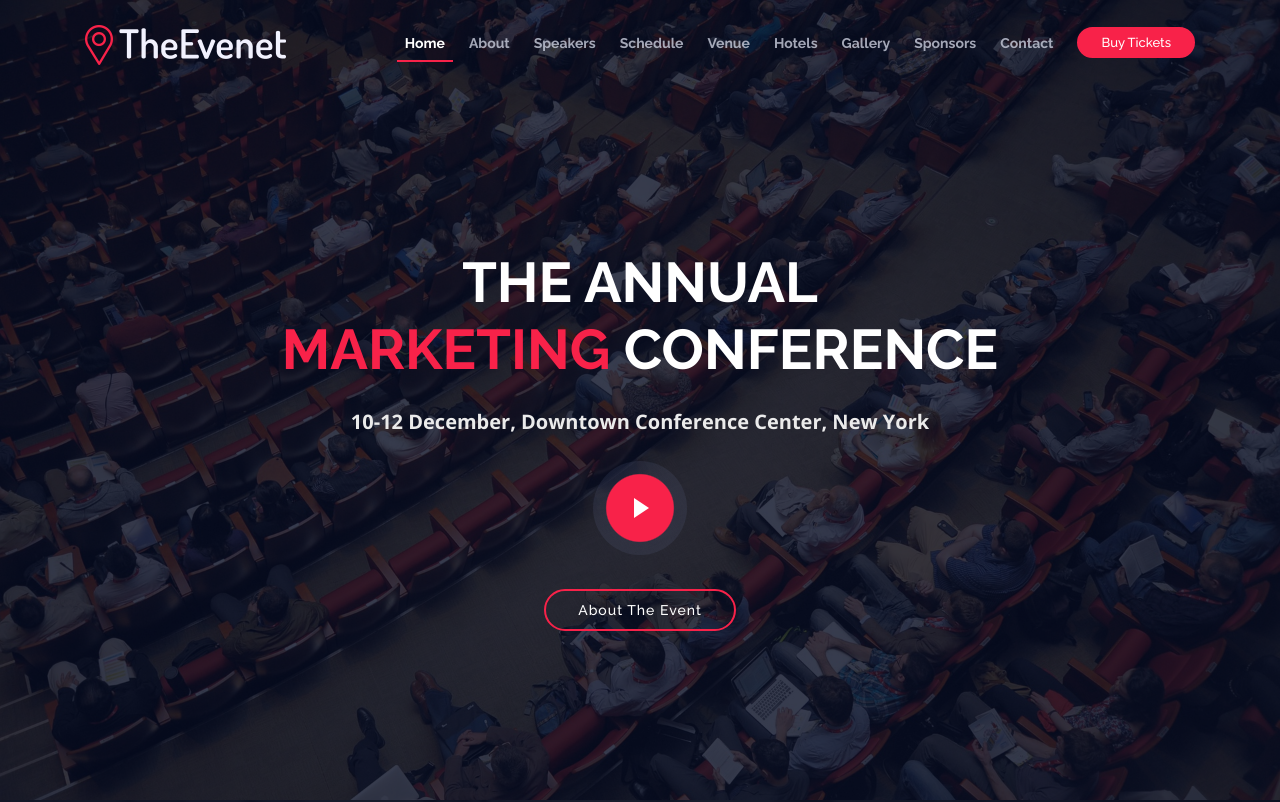
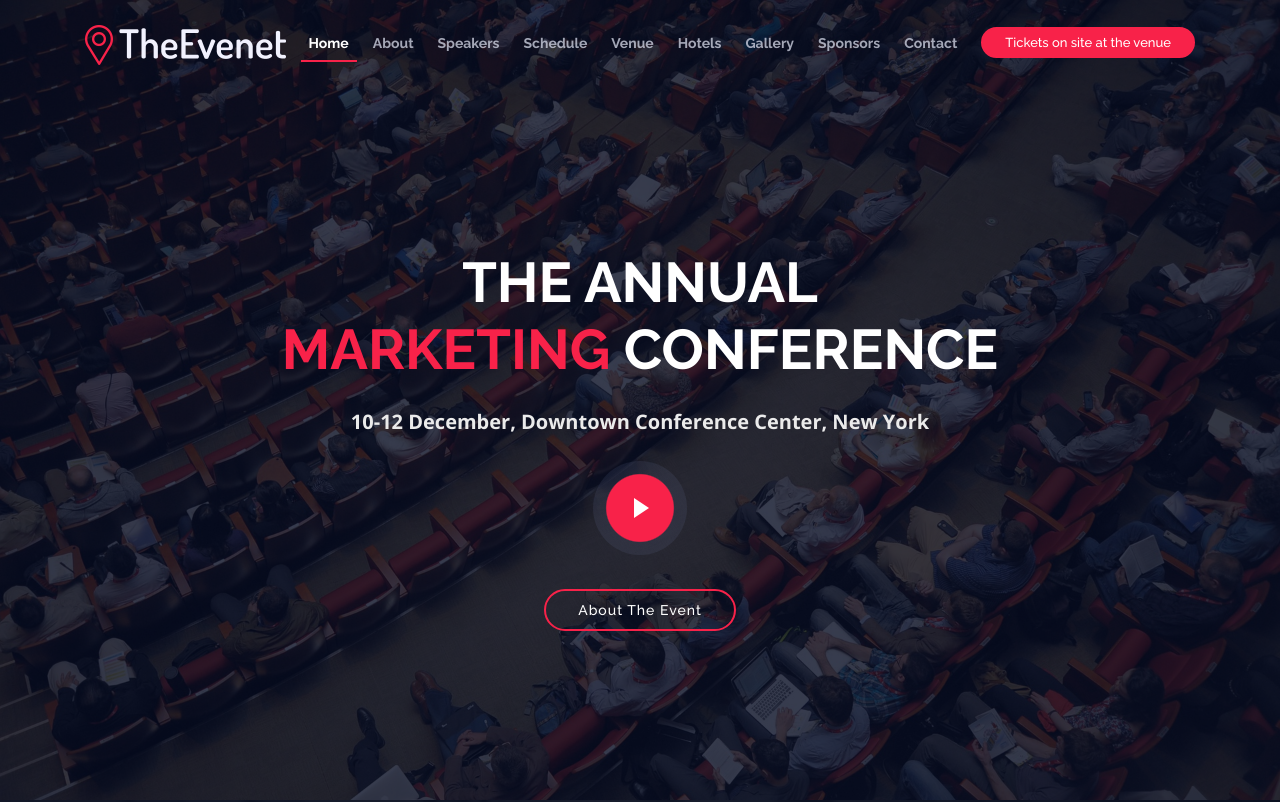
Before and after one commit to noksi/noksi.github.io, a plain HTML site: page index.html in a window 1280 px wide. Shown: the top 802 px of the page. Drawn offline with nearby package versions, Linux system fonts and the light colour scheme.

Commit message:
update
tickets on site

```diff
--- a/index.html
+++ b/index.html
@@ -60,7 +60,7 @@
           <li><a href="#gallery">Gallery</a></li>
           <li><a href="#supporters">Sponsors</a></li>
           <li><a href="#contact">Contact</a></li>
-          <li class="buy-tickets"><a href="#buy-tickets">Buy Tickets</a></li>
+          <li class="buy-tickets"><a href="#buy-tickets">Tickets on site at the venue</a></li>
         </ul>
       </nav><!-- #nav-menu-container -->
     </div>
```
